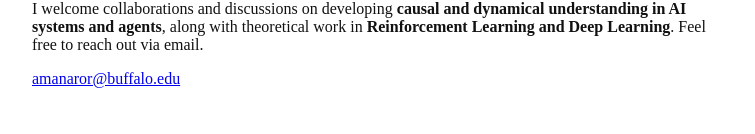
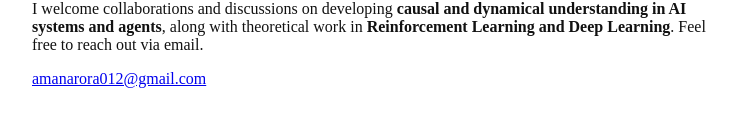
Before and after one commit to amanarora-ai/amanarora-ai.github.io, a React (Vite) app: page / in a window 1280 px wide. Shown: the part 818-952 px from the top of the page, without its empty margins (262-1017 px from the left). Built offline with nearby package versions, Linux system fonts and the light colour scheme.

Commit message:
feat: update contact email

```diff
--- a/src/App.jsx
+++ b/src/App.jsx
@@ -99,13 +99,13 @@ const DATA = {
   ],
   // Use your Google Drive share link; <Headshot/> will derive a direct image URL
   headshot: "https://drive.google.com/file/d/16SVARaczokcH2TlzPPJ7i49I_fFIYK6_/view?usp=sharing",
-  email: "amanaror@buffalo.edu",
+  email: "amanarora012@gmail.com",
   links: [
     { label: "CV", href: "https://drive.google.com/file/d/1FOu09LfkMvkTzs4MQQvp9O3px6vpuMpP/view?usp=sharing" },
     { label: "LinkedIn", href: "https://www.linkedin.com/in/amanarora012/" },
     { label: "GitHub", href: "https://github.com/amanarora-ai" },
     { label: "X/Twitter (@mn_roars)", href: "https://x.com/mn_roars" },
-    { label: "Email", href: "mailto:amanaror@buffalo.edu" },
+    { label: "Email", href: "mailto:amanarora012@gmail.com" },
   ],
   publications: [
     {
```
